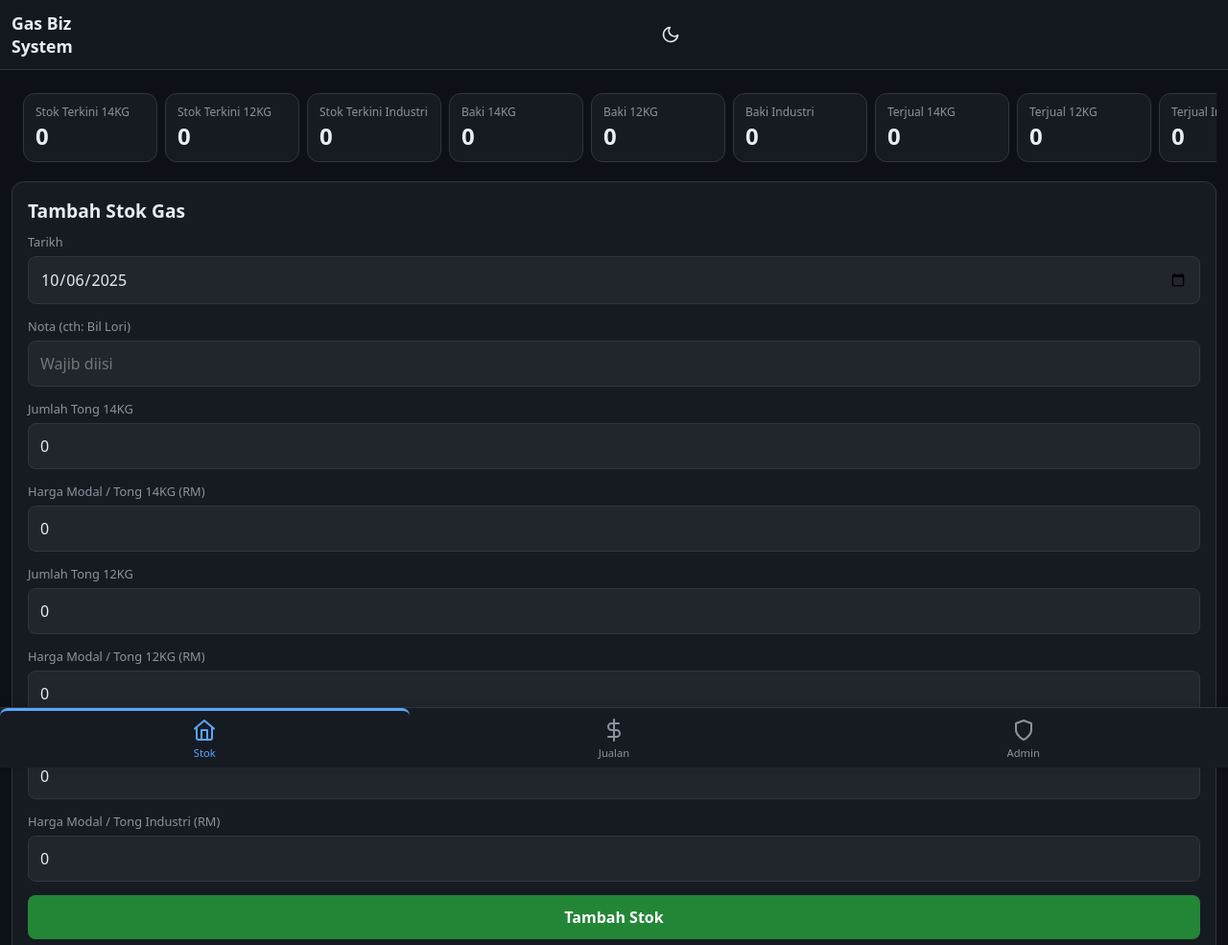
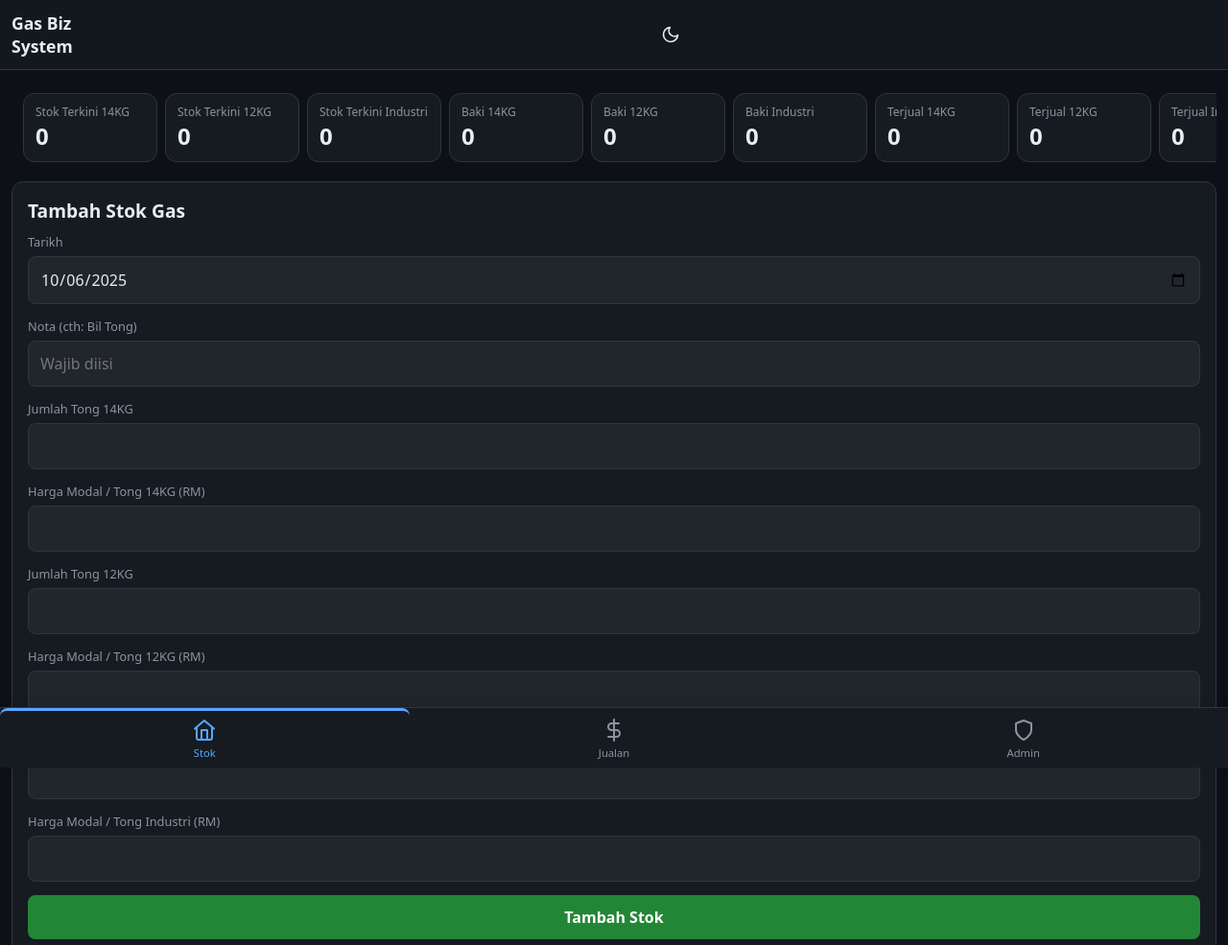
Before and after one commit to donnyll/danial_tech, a plain HTML site: page index.html in a window 1280 px wide. Shown: the top 985 px of the page at 96% size. Drawn offline with nearby package versions, Linux system fonts and the light colour scheme; no server answers.

Commit message:
update text

```diff
--- a/index.html
+++ b/index.html
@@ -22,13 +22,13 @@
             <div class="card" id="addStockForm">
                 <h3>Tambah Stok Gas</h3>
                 <div class="form-group"><label for="stDate">Tarikh</label><input type="date" id="stDate"></div>
-                <div class="form-group"><label for="stNote">Nota (cth: Bil Lori)</label><input id="stNote" placeholder="Wajib diisi"></div>
-                <div class="form-group"><label for="stQ14">Jumlah Tong 14KG</label><input type="number" id="stQ14" min="0" value="0"></div>
-                <div class="form-group"><label for="stC14">Harga Modal / Tong 14KG (RM)</label><input type="number" id="stC14" min="0" step="0.01" value="0"></div>
-                <div class="form-group"><label for="stQ12">Jumlah Tong 12KG</label><input type="number" id="stQ12" min="0" value="0"></div>
-                <div class="form-group"><label for="stC12">Harga Modal / Tong 12KG (RM)</label><input type="number" id="stC12" min="0" step="0.01" value="0"></div>
-                <div class="form-group"><label for="stQI">Jumlah Tong Industri</label><input type="number" id="stQI" min="0" value="0"></div>
-                <div class="form-group"><label for="stCI">Harga Modal / Tong Industri (RM)</label><input type="number" id="stCI" min="0" step="0.01" value="0"></div>
+                <div class="form-group"><label for="stNote">Nota (cth: Bil Tong)</label><input id="stNote" placeholder="Wajib diisi"></div>
+                <div class="form-group"><label for="stQ14">Jumlah Tong 14KG</label><input type="number" id="stQ14" min="0" value=""></div>
+                <div class="form-group"><label for="stC14">Harga Modal / Tong 14KG (RM)</label><input type="number" id="stC14" min="0" step="0.01" value=""></div>
+                <div class="form-group"><label for="stQ12">Jumlah Tong 12KG</label><input type="number" id="stQ12" min="0" value=""></div>
+                <div class="form-group"><label for="stC12">Harga Modal / Tong 12KG (RM)</label><input type="number" id="stC12" min="0" step="0.01" value=""></div>
+                <div class="form-group"><label for="stQI">Jumlah Tong Industri</label><input type="number" id="stQI" min="0" value=""></div>
+                <div class="form-group"><label for="stCI">Harga Modal / Tong Industri (RM)</label><input type="number" id="stCI" min="0" step="0.01" value=""></div>
                 <button id="addStock">Tambah Stok</button>
             </div>
             <div class="card" id="addExpenseForm">
@@ -59,16 +59,16 @@
                         <div id="client-search-results" class="search-results"></div>
                     </div>
                 </div>
-                <div class="form-group"><label for="slQ14">Total Tong 14KG</label><input type="number" id="slQ14" min="0" value="0"></div>
-                <div class="form-group"><label for="slPaid14">Tong Dibayar 14KG</label><input type="number" id="slPaid14" min="0" value="0"></div>
+                <div class="form-group"><label for="slQ14">Total Tong 14KG</label><input type="number" id="slQ14" min="0" value=""></div>
+                <div class="form-group"><label for="slPaid14">Tong Dibayar 14KG</label><input type="number" id="slPaid14" min="0" value=""></div>
 
                 <details style="margin-bottom: 14px; border: 1px dashed var(--border); border-radius: 8px;">
                     <summary style="font-size: 0.9rem; color: var(--text-link); cursor: pointer; padding: 10px;">+ Tambah Jualan Tong 12KG / Industri</summary>
                     <div style="padding: 0 10px 10px 10px; margin-top: 10px;">
-                        <div class="form-group"><label for="slQ12">Total Tong 12KG</label><input type="number" id="slQ12" min="0" value="0"></div>
-                        <div class="form-group"><label for="slPaid12">Tong Dibayar 12KG</label><input type="number" id="slPaid12" min="0" value="0"></div>
-                        <div class="form-group"><label for="slQI">Total Tong Industri</label><input type="number" id="slQI" min="0" value="0"></div>
-                        <div class="form-group"><label for="slPaidI">Tong Dibayar Industri</label><input type="number" id="slPaidI" min="0" value="0"></div>
+                        <div class="form-group"><label for="slQ12">Total Tong 12KG</label><input type="number" id="slQ12" min="0" value=""></div>
+                        <div class="form-group"><label for="slPaid12">Tong Dibayar 12KG</label><input type="number" id="slPaid12" min="0" value=""></div>
+                        <div class="form-group"><label for="slQI">Total Tong Industri</label><input type="number" id="slQI" min="0" value=""></div>
+                        <div class="form-group"><label for="slPaidI">Tong Dibayar Industri</label><input type="number" id="slPaidI" min="0" value=""></div>
                     </div>
                 </details>
 
@@ -87,9 +87,9 @@
                     </div>
                 </div>
                 <div id="debtInfo" class="note" style="background: var(--surface-2); padding: 10px; border-radius: 8px; margin-bottom: 16px;">Pilih pelanggan untuk lihat baki hutang.</div>
-                <div class="form-group"><label for="payQ14">Tong 14KG Dibayar</label><input type="number" id="payQ14" min="0" value="0"></div>
-                <div class="form-group"><label for="payQ12">Tong 12KG Dibayar</label><input type="number" id="payQ12" min="0" value="0"></div>
-                <div class="form-group"><label for="payQI">Tong Industri Dibayar</label><input type="number" id="payQI" min="0" value="0"></div>
+                <div class="form-group"><label for="payQ14">Tong 14KG Dibayar</label><input type="number" id="payQ14" min="0" value=""></div>
+                <div class="form-group"><label for="payQ12">Tong 12KG Dibayar</label><input type="number" id="payQ12" min="0" value=""></div>
+                <div class="form-group"><label for="payQI">Tong Industri Dibayar</label><input type="number" id="payQI" min="0" value=""></div>
                 <div class="form-group"><label for="debtMethod">Kaedah Bayaran</label><select id="debtMethod"><option>Cash</option><option>Transfer</option><option>Other</option></select></div>
                 <div class="form-group"><label for="payNote">Nota</label><input id="payNote"></div>
                 <button id="btnPayDebt">Sahkan Bayaran</button>
```
